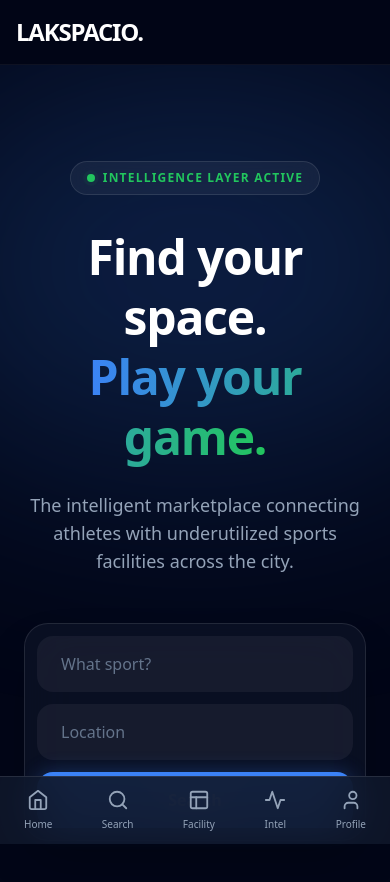
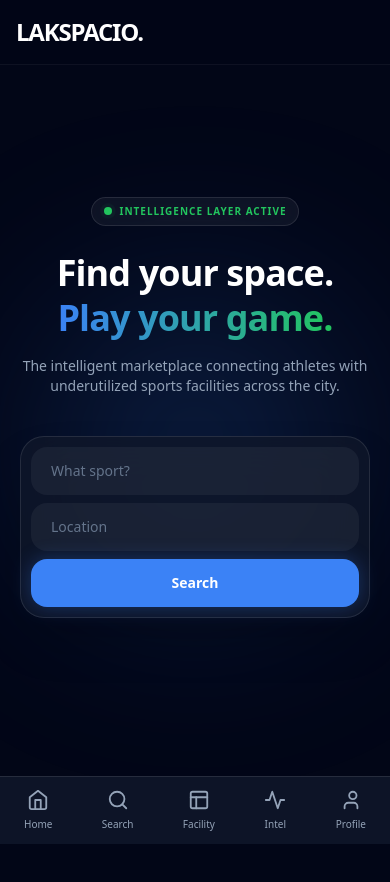
Before and after one commit to dheenadhayalan071-debug/lakspacio, a Next.js app: page / in a window 390 px wide. Shown: the top 882 px of the page. Built offline with nearby package versions, Linux system fonts and the light colour scheme.

Commit message:
Enhance mobile responsiveness and UI elements
Updated layout and styling for mobile responsiveness, including adjustments to text sizes, padding, and background effects.

```diff
--- a/src/app/page.tsx
+++ b/src/app/page.tsx
@@ -2,13 +2,13 @@ import Link from "next/link";
 
 export default function Home() {
   return (
-    <main className="px-6 pt-24 pb-16 flex flex-col items-center text-center relative overflow-hidden">
+    <main className="px-5 pt-12 pb-32 flex flex-col items-center justify-center text-center relative overflow-hidden min-h-[calc(100vh-80px)]">
 
       {/* Glowing Ambient Background Effect */}
-      <div className="absolute top-0 left-1/2 -translate-x-1/2 w-[600px] h-[400px] bg-brand-blue/20 blur-[120px] rounded-full pointer-events-none"></div>
+      <div className="absolute top-1/2 left-1/2 -translate-x-1/2 -translate-y-1/2 w-[300px] md:w-[600px] h-[300px] md:h-[400px] bg-brand-blue/20 blur-[100px] rounded-full pointer-events-none"></div>
 
       {/* Live System Indicator Badge */}
-      <div className="relative inline-flex items-center gap-2 mb-8 px-4 py-2 rounded-full border border-white/10 bg-white/5 backdrop-blur-md text-xs font-semibold uppercase tracking-widest text-brand-neon">
+      <div className="relative inline-flex items-center gap-2 mb-6 px-3 py-1.5 rounded-full border border-white/10 bg-white/5 backdrop-blur-md text-[10px] md:text-xs font-semibold uppercase tracking-widest text-brand-neon">
         <span className="relative flex h-2 w-2">
           <span className="animate-ping absolute inline-flex h-full w-full rounded-full bg-brand-neon opacity-75"></span>
           <span className="relative inline-flex rounded-full h-2 w-2 bg-brand-neon"></span>
@@ -16,30 +16,31 @@ export default function Home() {
         Intelligence Layer Active
       </div>
 
-      <h1 className="relative text-5xl md:text-7xl font-extrabold tracking-tight mb-6 leading-tight">
+      {/* Scaled down text for mobile */}
+      <h1 className="relative text-4xl md:text-7xl font-extrabold tracking-tight mb-4 leading-tight">
         Find your space. <br/>
         <span className="text-transparent bg-clip-text bg-gradient-to-r from-brand-blue to-brand-neon">
           Play your game.
         </span>
       </h1>
 
-      <p className="relative text-slate-400 text-lg mb-12 max-w-xl mx-auto">
+      <p className="relative text-slate-400 text-sm md:text-lg mb-10 max-w-xl mx-auto">
         The intelligent marketplace connecting athletes with underutilized sports facilities across the city.
       </p>
 
-      {/* Smooth Bento-Style Search Engine */}
-      <div className="relative w-full max-w-3xl bg-brand-surface/60 backdrop-blur-xl p-3 rounded-3xl border border-white/10 flex flex-col md:flex-row gap-3 shadow-2xl">
+      {/* Smooth Bento-Style Search Engine with Mobile Adjustments */}
+      <div className="relative w-full max-w-3xl bg-brand-surface/80 backdrop-blur-xl p-2.5 rounded-3xl border border-white/10 flex flex-col md:flex-row gap-2 shadow-2xl z-10">
         <input
           type="text"
           placeholder="What sport?"
-          className="w-full bg-white/5 px-6 py-4 outline-none text-white placeholder-slate-500 rounded-2xl hover:bg-white/10 focus:bg-white/10 transition-all"
+          className="w-full bg-white/5 px-5 py-3.5 outline-none text-white placeholder-slate-500 rounded-2xl hover:bg-white/10 focus:bg-white/10 transition-all text-sm"
         />
         <input
           type="text"
           placeholder="Location"
-          className="w-full bg-white/5 px-6 py-4 outline-none text-white placeholder-slate-500 rounded-2xl hover:bg-white/10 focus:bg-white/10 transition-all"
+          className="w-full bg-white/5 px-5 py-3.5 outline-none text-white placeholder-slate-500 rounded-2xl hover:bg-white/10 focus:bg-white/10 transition-all text-sm"
         />
-        <Link href="/search" className="bg-brand-blue text-white font-bold px-8 py-4 rounded-2xl hover:bg-blue-500 shadow-[0_0_20px_rgba(59,130,246,0.3)] transition-all w-full md:w-auto shrink-0 flex items-center justify-center">
+        <Link href="/search" className="bg-brand-blue text-white font-bold px-8 py-3.5 rounded-2xl hover:bg-blue-500 shadow-[0_0_20px_rgba(59,130,246,0.3)] transition-all w-full md:w-auto shrink-0 flex items-center justify-center text-sm">
           Search
         </Link>
       </div>
```
